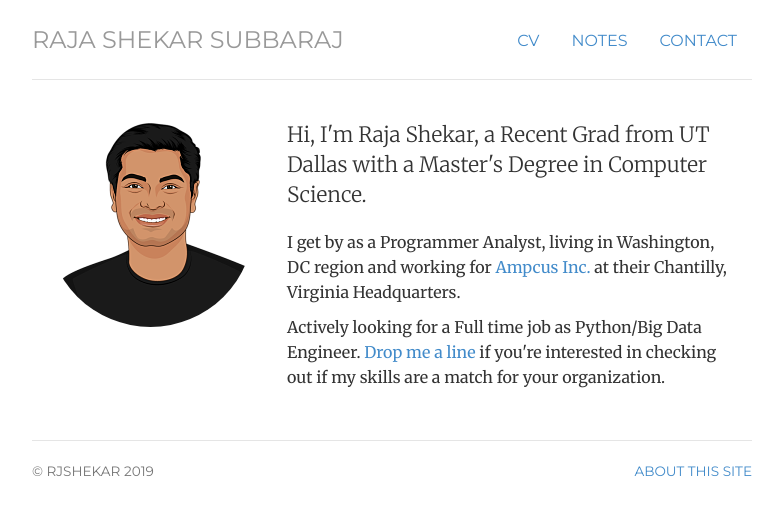
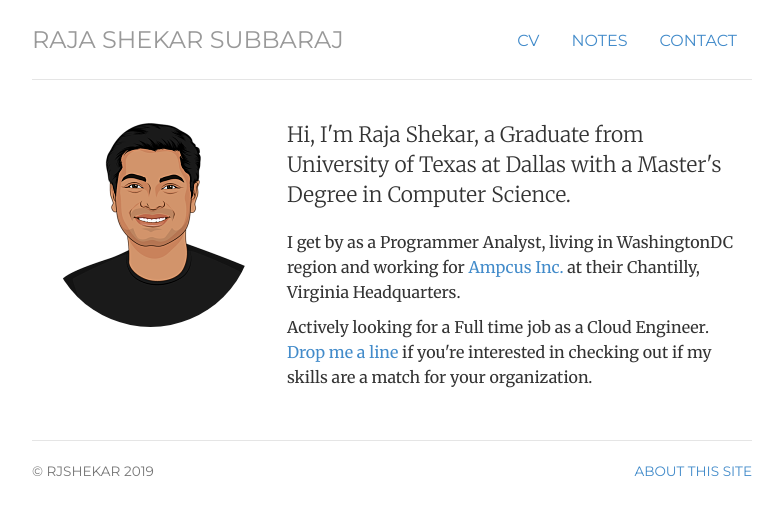
Before and after one commit to rjshekar90/github_website, a Jekyll site: the page built from index.html, in a window 1280 px wide. Shown: the top 515 px of the page, without its empty margins (248-1030 px from the left). Built offline with Jekyll 4.4.1, drawn with Linux system fonts in a browser that asks for light colours.

Commit message:
index updated

```diff
--- a/index.html
+++ b/index.html
@@ -11,11 +11,11 @@ contact: passive
 	<img  class="img-circle avatar" alt="Raja Shekar" src="img/rajava_opt.png">
 	</div>
 	<div itemscope itemtype="http://data-vocabulary.org/Person" class="col-sm-8">
-	<p class="lead">Hi, I'm <span itemprop="name">Raja Shekar,</span> a Recent Grad from UT Dallas with a Master's Degree in Computer Science.</p>
+	<p class="lead">Hi, I'm <span itemprop="name">Raja Shekar,</span> a Graduate from University of Texas at Dallas with a Master's Degree in Computer Science.</p>
 	<p>I get by as a <span itemprop="title">Programmer Analyst</span>, living in <span itemprop="address" itemscope
-    itemtype="http://data-vocabulary.org/Address"> <span itemprop="locality">Washington</span>, <span itemprop="region">DC region</span></span> and working for <a href="https://www.ampcus.com/">Ampcus Inc.</a> at their Chantilly, Virginia Headquarters.</p>
+    itemtype="http://data-vocabulary.org/Address"> <span itemprop="locality">Washington</span><span itemprop="region">DC region</span></span> and working for <a href="https://www.ampcus.com/">Ampcus Inc.</a> at their Chantilly, Virginia Headquarters.</p>
 
-	<p>Actively looking for a <span itemprop="title">Full time job as Python/Big Data Engineer</span>. <a href="contact">Drop me a line</a> if you're interested in checking out if my skills are a match for your organization.</p>
+	<p>Actively looking for a <span itemprop="title">Full time job as a Cloud Engineer</span>. <a href="contact">Drop me a line</a> if you're interested in checking out if my skills are a match for your organization.</p>
 	</div>
 </div>
 <!-- </div> -->
```
